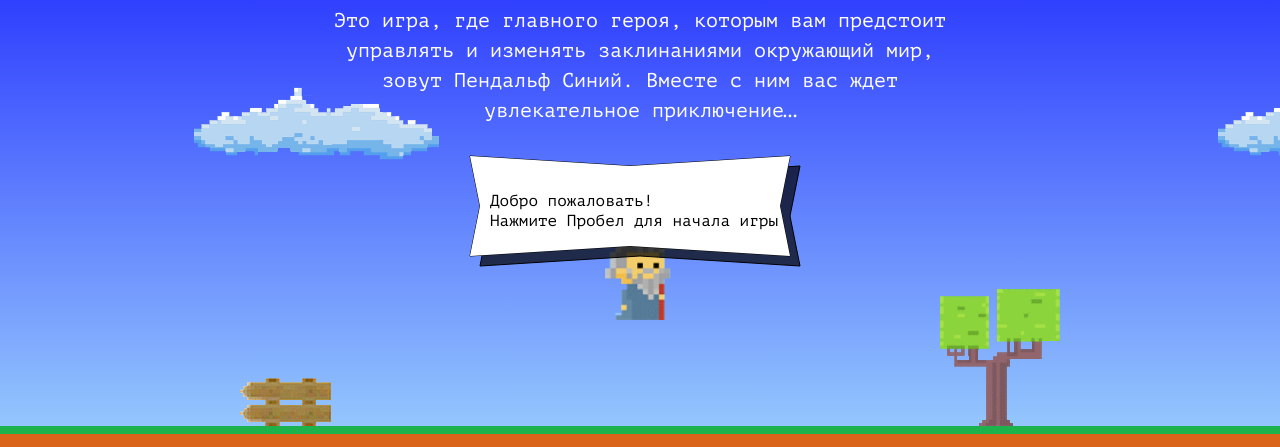
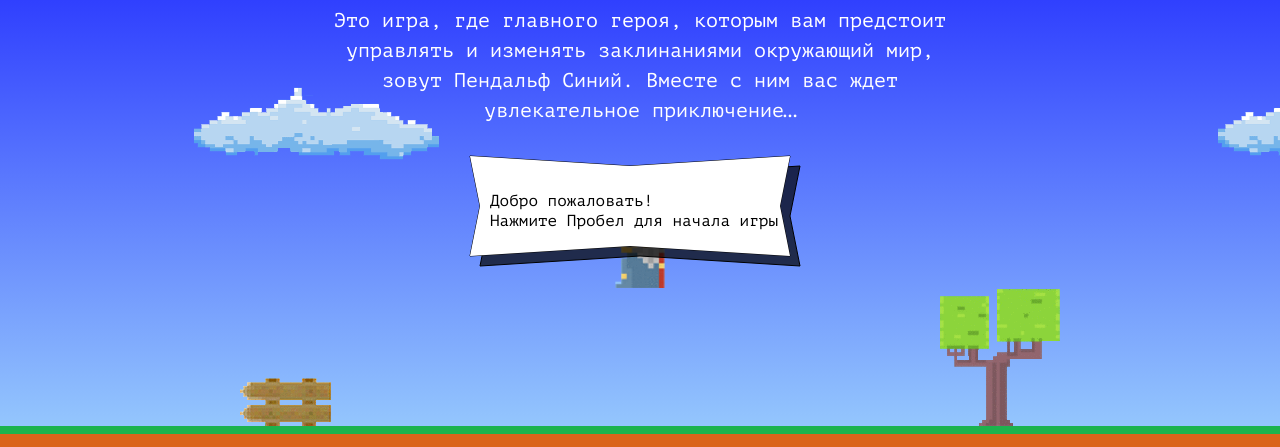
Before and after one commit to ZhukovaVarvara/397653-code-and-magick-21, a website: page index.html in a window 1280 px wide. Shown: the part 203-650 px from the top of the page. Drawn offline with Linux system fonts and the light colour scheme.

Commit message:
Update index.html

```diff
--- a/index.html
+++ b/index.html
@@ -182,25 +182,23 @@
 
 <script>
   var fireballSize = 22;
+  var wizardWidth = 70;
+  var wizardSpeed = 3;
 
   var getFireballSpeed = function (isMovingLeft) {
     return isMovingLeft ? 2 : 5;
   }
 
-  var wizardWidth = 70;
-
   var getWizardHeight = function () {
     return 1.337 * wizardWidth;
   }
-
-  var wizardSpeed = 3;
 
   var getWizardX = function (gameFieldWidth) {
     return (gameFieldWidth - wizardWidth) / 2;
   }
 
   var getWizardY = function (gameFieldHeight) {
-    return gameFieldHeight / 3;
+    return (gameFieldHeight - getWizardHeight()) / 3;
   }
 </script>
 <script src="js/game.js"></script>
```
